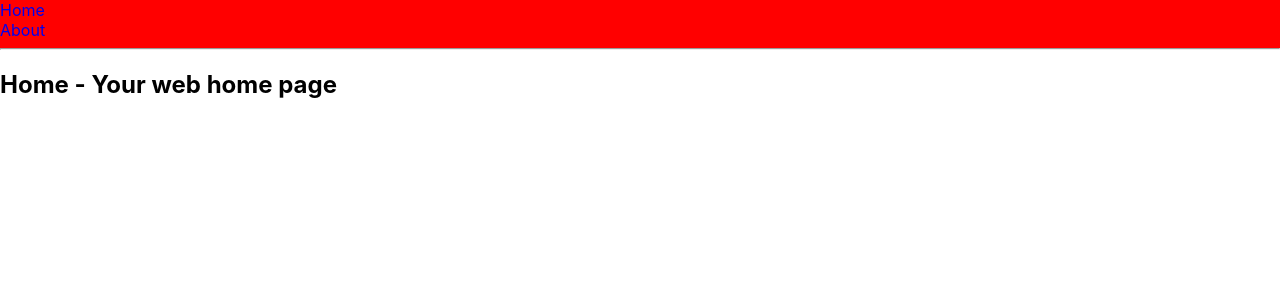
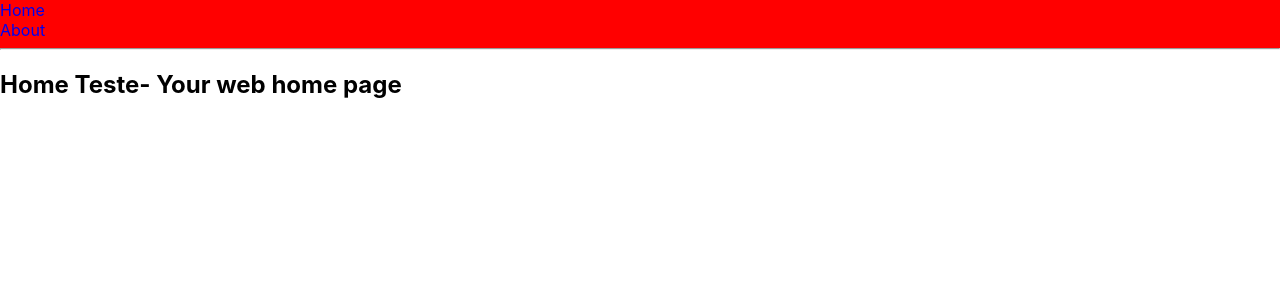
Before and after one commit to giioohbernini/web-to-native, a React (Create React App) app in the folder web/: page / in a window 1280 px wide. Shown: the top 300 px of the page. Built offline with nearby package versions, Linux system fonts and the light colour scheme.

Commit message:
Update index.js

```diff
--- a/web/src/pages/Home/index.js
+++ b/web/src/pages/Home/index.js
@@ -8,7 +8,7 @@ const welcomeType = isApp
 const Home = () => {
 	return (
     <div>
-			<h2>Home - {welcomeType}</h2>
+			<h2>Home Teste- {welcomeType}</h2>
     </div>
 	)
 }
```
